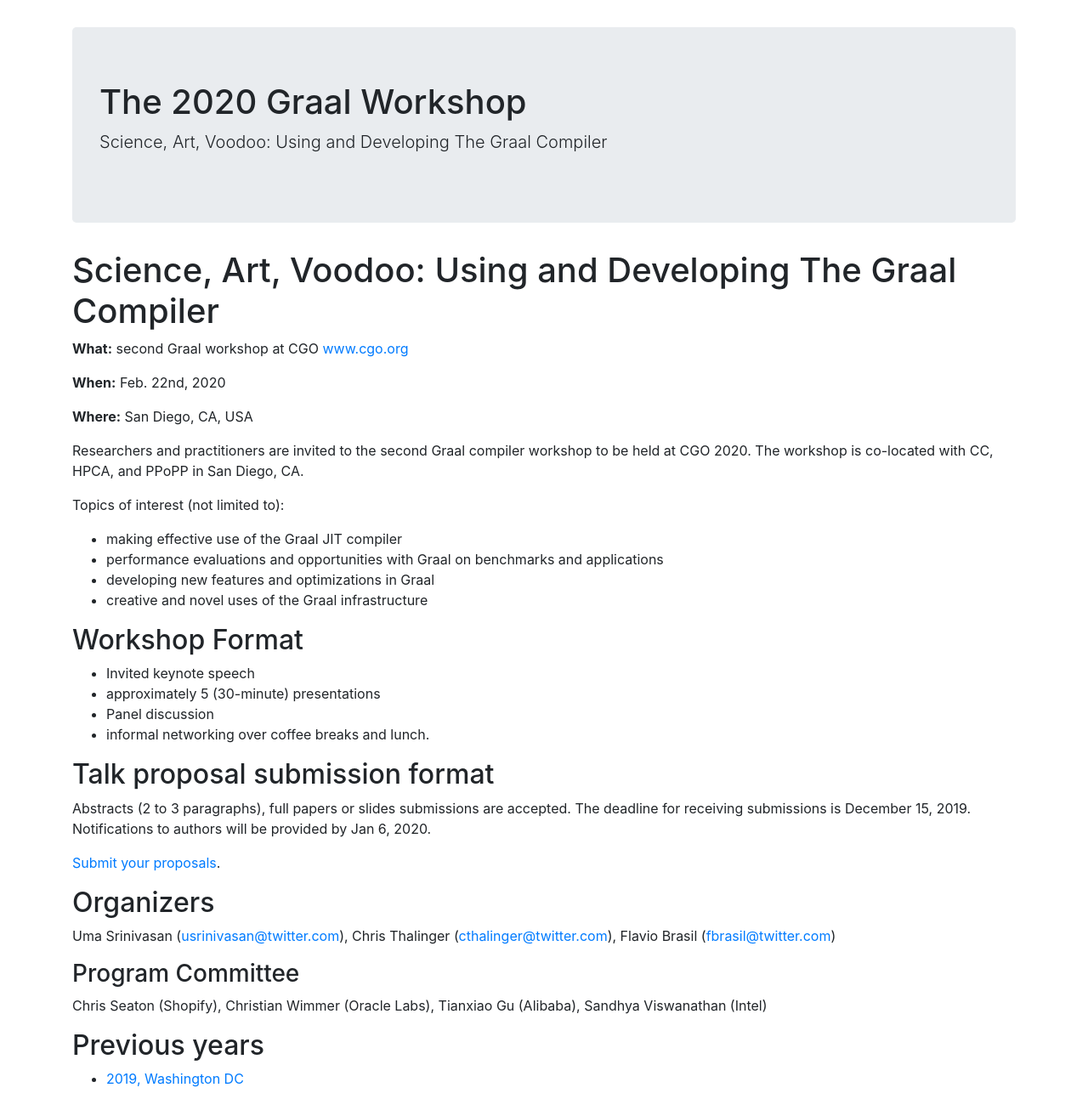
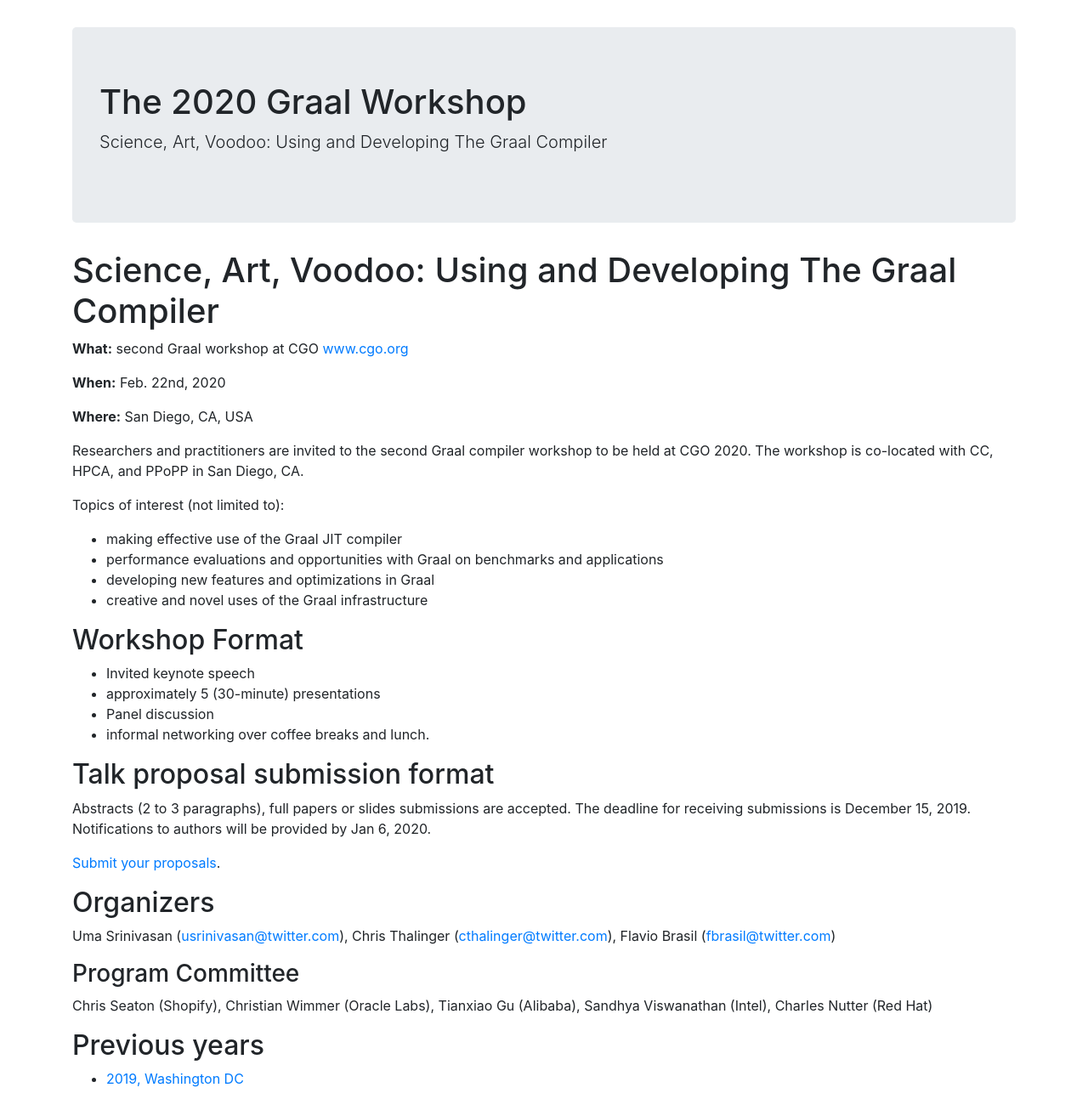
Before and after one commit to graalworkshop/graalworkshop.github.io, a Jekyll site: the page built from 2020/index.md, in a window 1280 px wide. Shown: the whole page at 85% size. Built offline with Jekyll 4.4.1, drawn with Linux system fonts in a browser that asks for light colours.

Commit message:
Update index.md

```diff
--- a/2020/index.md
+++ b/2020/index.md
@@ -36,7 +36,7 @@ Uma Srinivasan ([usrinivasan@twitter.com](mailto:usrinivasan@twitter.com)), Chri
 
 ### Program Committee
 
-Chris Seaton (Shopify), Christian Wimmer (Oracle Labs), Tianxiao Gu (Alibaba), Sandhya Viswanathan (Intel)
+Chris Seaton (Shopify), Christian Wimmer (Oracle Labs), Tianxiao Gu (Alibaba), Sandhya Viswanathan (Intel), Charles Nutter (Red Hat)
 
 ## Previous years
 
```
